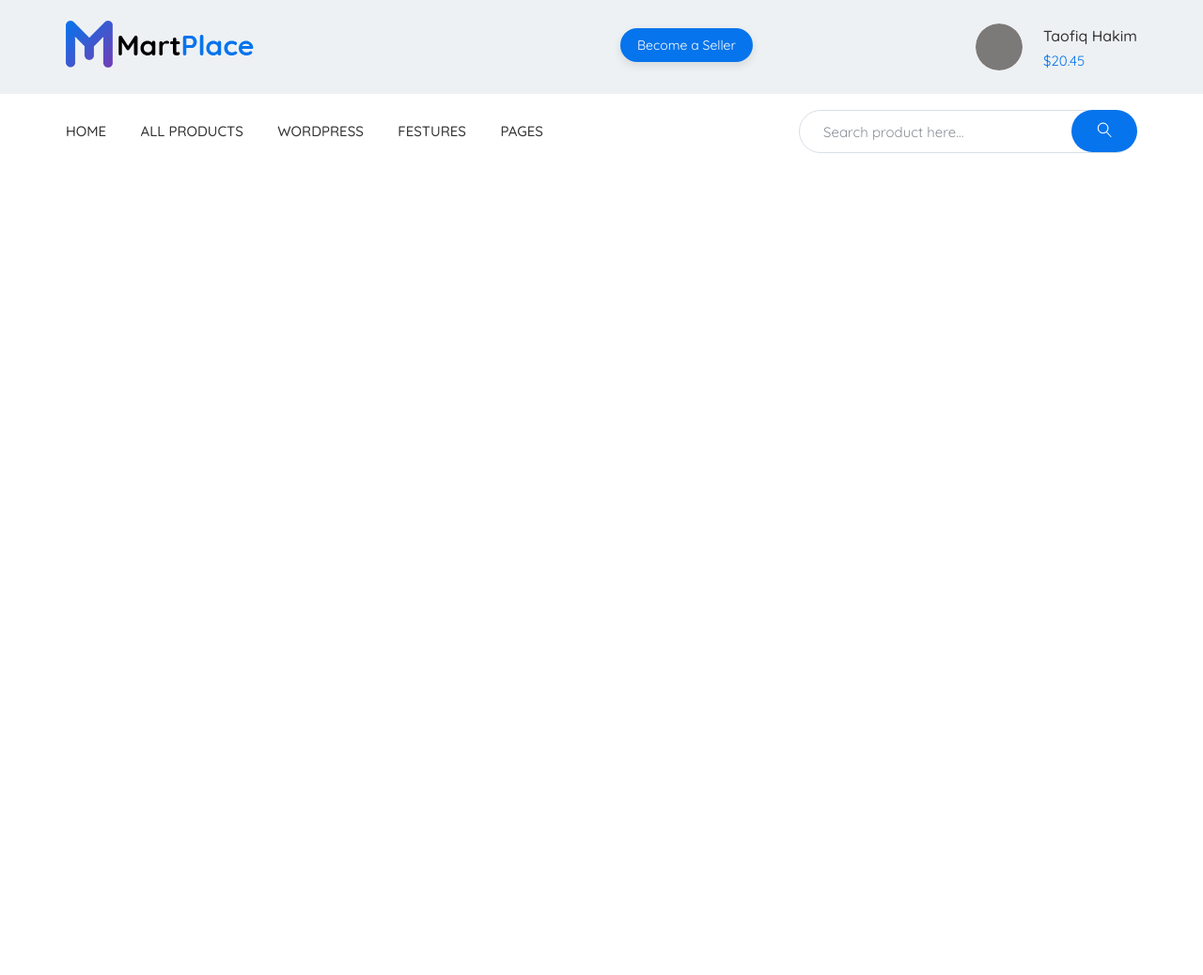
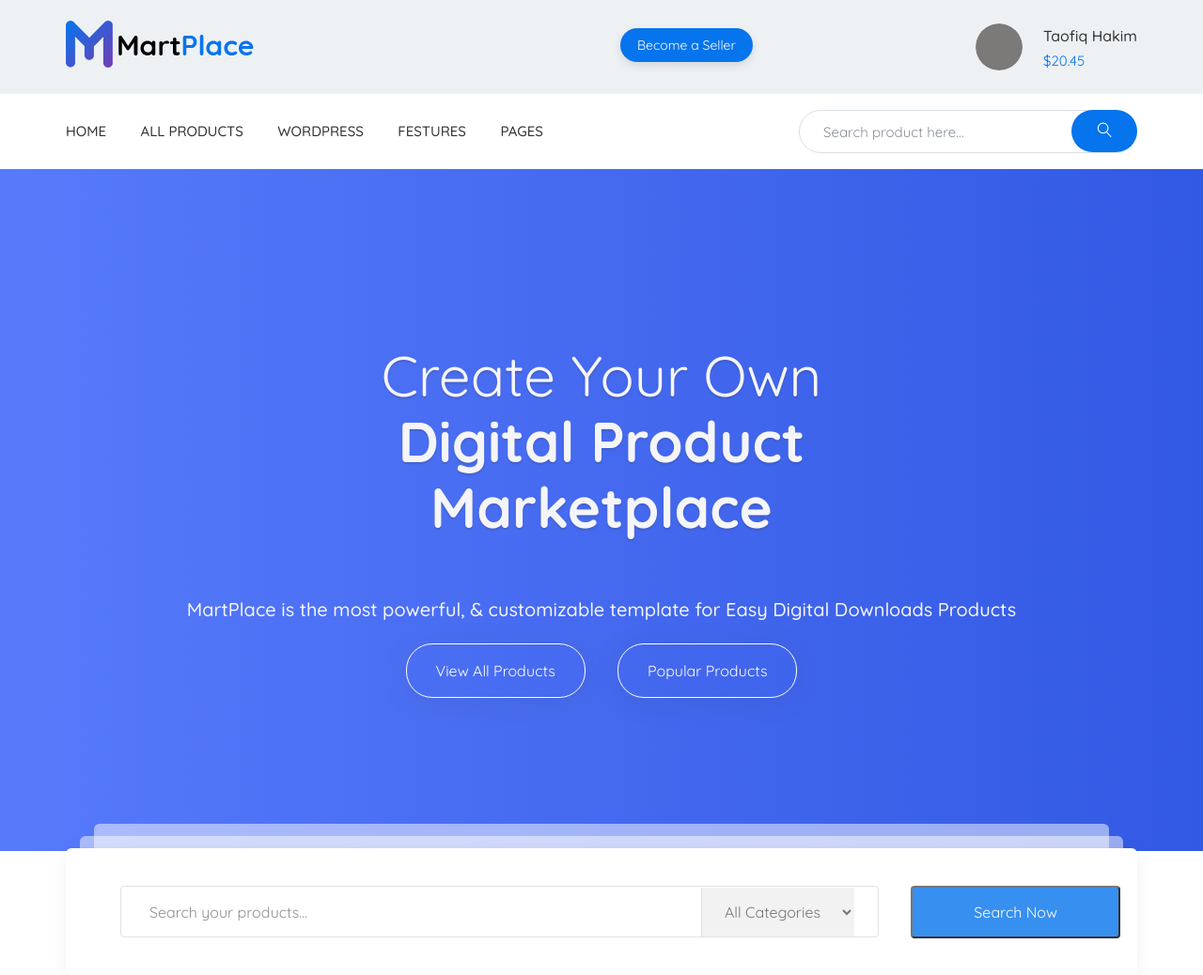
Before and after one commit to art555w/martplace, a website: page app/index.html in a window 1280 px wide. Shown: the whole page at 94% size. Before the commit the page ends 800 px from the top, so only its background shows below. Drawn offline with nearby package versions, Linux system fonts and the light colour scheme; files that its build step writes are made by us from their sources.

Commit message:
added section search

```diff
--- a/app/index.html
+++ b/app/index.html
@@ -62,6 +62,36 @@
 		</div>
 	</header>
 
+	<section class="search">
+		<div class="container">
+			<div class="search__title">
+				<span>Create Your Own</span>
+				Digital Product Marketplace
+			</div>
+			<div class="search__text">
+				MartPlace is the most powerful, & customizable template for Easy Digital Downloads Products
+			</div>
+			<div class="search__btn">
+				<a href="#">View All Products</a>
+				<a href="#">Popular Products</a>
+			</div>
+			<div class="search__inner">
+				<div class="search__body">
+					<form>
+						<input type="text" placeholder="Search your products..." required>
+						<select>
+							<option value="">All Categories</option>
+							<option value="">All Categories</option>
+							<option value="">All Categories</option>
+							<option value="">All Categories</option>
+						</select>
+						<button>Search Now</button>
+					</form>
+				</div>
+			</div>
+		</div>
+	</section>
+
 
 
 
--- a/app/scss/style.scss
+++ b/app/scss/style.scss
@@ -120,7 +120,7 @@
 				line-height: 30px;
 			}
 			padding-left: 25px;
-			padding-right: 70px;
+			padding-right: 75px;
 			width: 100%;
 			height: 46px;
 			border-radius: 23px;
@@ -141,3 +141,129 @@
 		}
 	}
 }
+
+// section search ===================================================================================
+
+.search {
+	min-height: 726px;
+	background-color: #441c7c;
+	background-image: linear-gradient(to left, #0030de 0%, #2e5afb 100%);
+	opacity: 0.8;
+	text-align: center;
+	padding-top: 185px;
+	&__title {
+		text-shadow: 0 2px 2px rgba(0, 0, 0, 0.2);
+		color: #f3f3f8;
+		font-size: 60px;
+		font-weight: 700;
+		line-height: 70px;
+		max-width: 810px;
+		margin: 0px auto;
+		span {
+			font-weight: 400;
+			display: block;
+		}
+	}
+
+	&__text {
+		color: #f3f3f8;
+		font-size: 20px;
+		font-weight: 500;
+		line-height: 72px;
+		margin-top: 38px;
+	}
+
+	&__btn {
+		a {
+			color: #ffffff;
+			font-size: 16px;
+			padding: 19px 31px;
+			box-shadow: 0 4px 30px rgba(0, 0, 0, 0.1);
+			border-radius: 28px;
+			border: 1px solid #ffffff;
+			&:hover {
+				background-color: #ffffff;
+				color: #0674ec;
+			}
+			& + a {
+				margin-left: 30px;
+			}
+		}
+		margin-bottom: 160px;
+	}
+
+	&__inner {
+	}
+
+	&__body {
+		position: relative;
+		&::before {
+			content: "";
+			position: absolute;
+			max-width: 1080px;
+			width: 100%;
+			height: 135px;
+			border-radius: 6px;
+			background-color: #ffffff;
+			opacity: 0.5;
+			top: -26px;
+			left: 0px;
+			z-index: 1;
+			margin: 0px 30px;
+		}
+		&::after {
+			content: "";
+			position: absolute;
+			max-width: 1110px;
+			width: 100%;
+			height: 135px;
+			border-radius: 6px;
+			background-color: #ffffff;
+			opacity: 0.5;
+			top: -13px;
+			left: 0px;
+			z-index: 2;
+			margin: 0 15px;
+		}
+		form {
+			position: absolute;
+			max-width: 1140px;
+			height: 135px;
+			box-shadow: 0 4px 20px rgba(0, 0, 0, 0.08);
+			border-radius: 6px;
+			background-color: #ffffff;
+			top: 0;
+			left: 0;
+			width: 100%;
+			z-index: 3;
+		}
+		input {
+			max-width: 807px;
+			width: 100%;
+			height: 55px;
+			padding: 20px 200px 20px 30px;
+			border-radius: 4px;
+			border: 1px solid #dcdcdc;
+			outline: none;
+			margin: 40px 30px 40px 40px;
+		}
+		select {
+			padding: 15px 20px;
+			color: #555555;
+			font-size: 16px;
+			border: none;
+			border-left: 1px solid #dcdcdc;
+			position: absolute;
+			top: 42px;
+			right: 301px;
+			outline: none;
+		}
+		button {
+			border-radius: 4px;
+			background-color: #0674ec;
+			color: #ffffff;
+			font-size: 16px;
+			padding: 17px 65px;
+		}
+	}
+}
```
Also changed, not shown: app/css/style.min.css.
